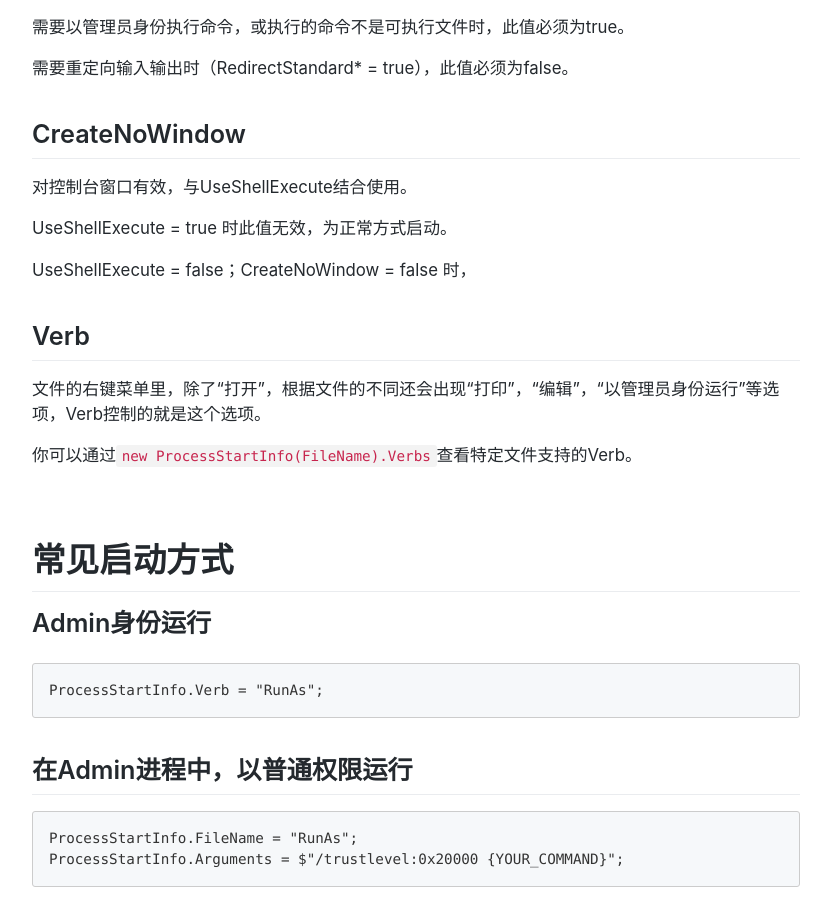
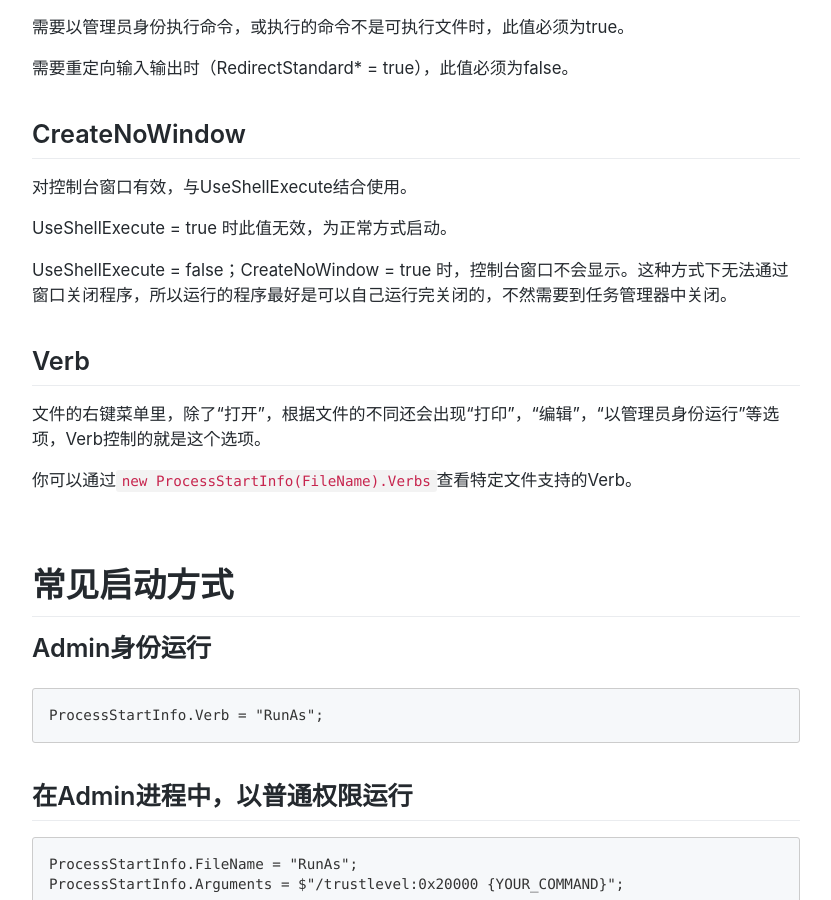
Before and after one commit to XUJINKAI/blog, a Jekyll site: the page built from _posts/2018-06-30-c-processstartinfo参数及常见启动程序方式.md, in a window 1280 px wide and 900 px high, scrolled down 730 px. Shown: the whole window, without its empty margins (224-1055 px from the left). Built offline with Jekyll 4.4.1, drawn with Linux system fonts in a browser that asks for light colours; comment, search, counter and statistics services are not loaded.

Commit message:
Update Post “2018-06-30-c-processstartinfo参数及常见启动程序方式”

```diff
--- a/_posts/2018-06-30-c-processstartinfo参数及常见启动程序方式.md
+++ b/_posts/2018-06-30-c-processstartinfo参数及常见启动程序方式.md
@@ -33,7 +33,7 @@ layout: post
 
 UseShellExecute = true 时此值无效，为正常方式启动。
 
-UseShellExecute = false；CreateNoWindow = false 时，
+UseShellExecute = false；CreateNoWindow = true 时，控制台窗口不会显示。这种方式下无法通过窗口关闭程序，所以运行的程序最好是可以自己运行完关闭的，不然需要到任务管理器中关闭。
 
 ## Verb
 
```
